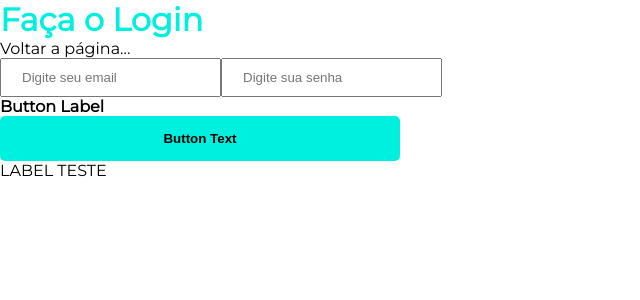
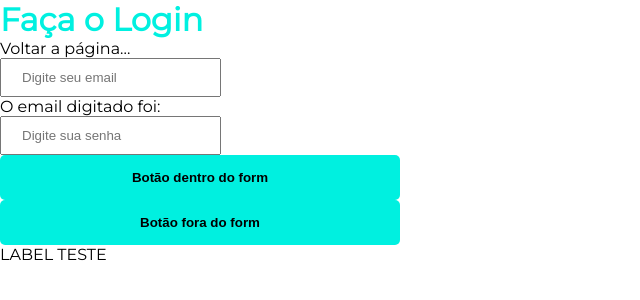
Before and after one commit to costagabriel99/react-revisao, a Next.js app: page / in a window 1280 px wide. Shown: the top 300 px of the page, without its empty margins (0-640 px from the left). Built offline with nearby package versions, Linux system fonts and the light colour scheme.

Commit message:
Criado onChange e onSubmit

```diff
--- a/pages/index.jsx
+++ b/pages/index.jsx
@@ -7,15 +7,27 @@
     console.log('HANDLE LABEL CLICK')
   }
 
+  const handleSubmitForm = (event) => {
+    event.preventDefault()
+    console.log('HANDLE SUBMIT')
+  }
+
+  let email = ''
+  const handleChangeInput = (event) => {
+    email = event.target.value
+  }
+
   return (
     <>
       <Title onClick={handleLabelClick}>Faça o Login</Title>
       <label onClick={handleLabelClick}>Voltar a página...</label>
-      <form>
-        <Input type="email" placeholder="Digite seu email" />
-        <Input type="password" placeholder="Digite sua senha" />
-        <Button>Botão</Button>
+      <form onSubmit={handleSubmitForm}>
+        <Input type="email" placeholder="Digite seu email" onChange={handleChangeInput} />
+        <p>O email digitado foi: {email}</p>
+        <Input type="password" placeholder="Digite sua senha" onChange={handleChangeInput} />
+        <Button type="submit">Botão dentro do form</Button>
       </form>
+      <Button onClick={handleLabelClick}>Botão fora do form</Button>
       <label>LABEL TESTE</label>
     </>
   )
--- a/src/components/button/Button.jsx
+++ b/src/components/button/Button.jsx
@@ -19,11 +19,10 @@
   }
 `
 
-export default function Button() {
+export default function Button(props) {
   return (
     <ButtonContainer>
-      <label>Button Label</label>
-      <button>Button Text</button>
+      <button {...props}>{props.children}</button>
     </ButtonContainer>
   )
 }
```
